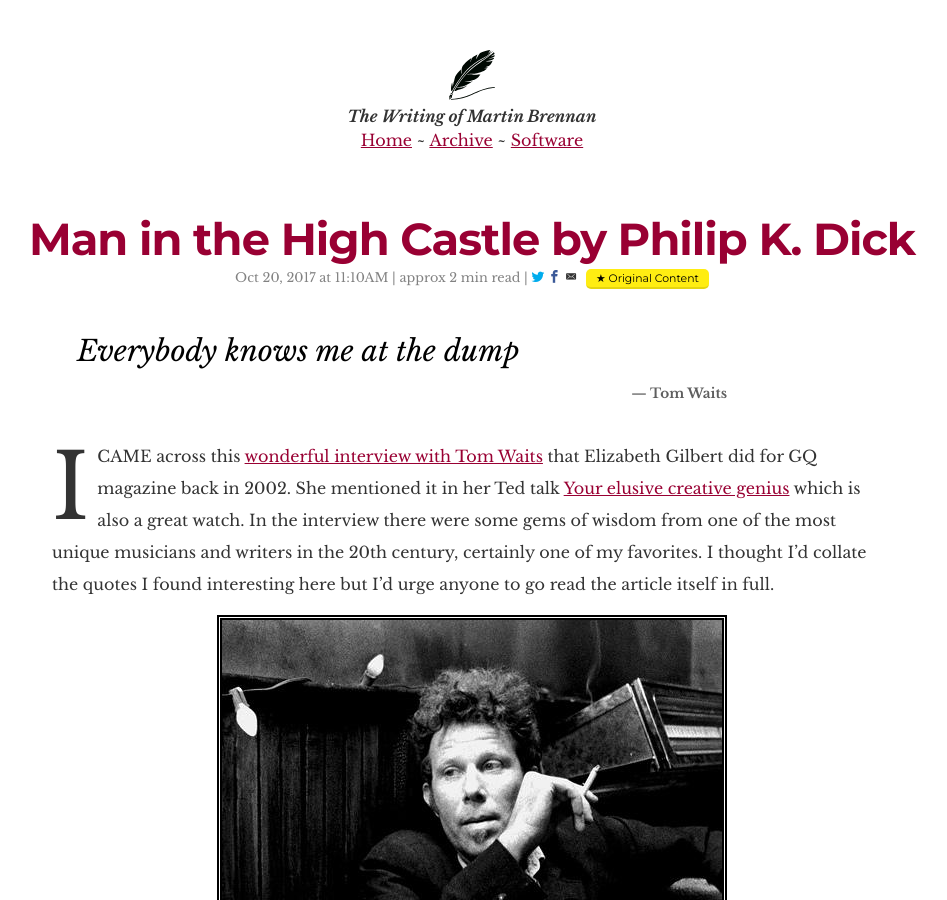
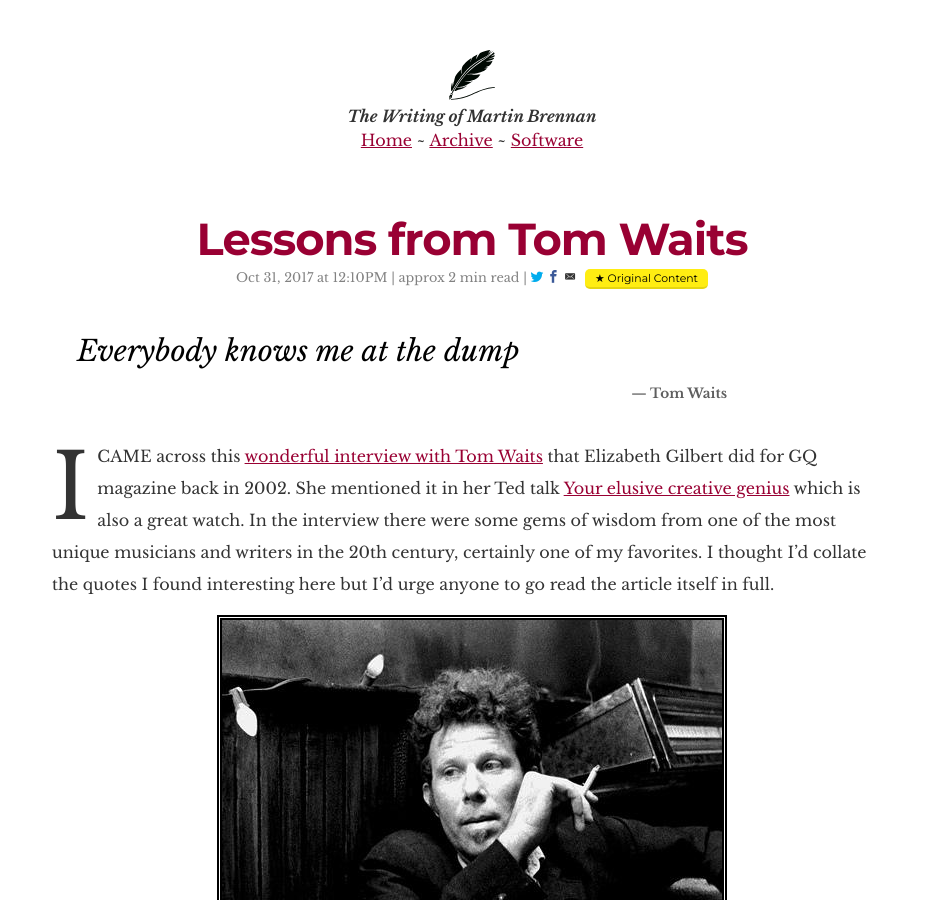
Before and after one commit to martin-brennan/writing.martin-brennan.com, a Jekyll site: the page built from _posts/2017-10-31-lessons-from-tom-waits.md, in a window 1280 px wide and 900 px high. Shown: the whole window, without its empty margins (168-1115 px from the left). Built offline with Jekyll 4.4.1, drawn with Linux system fonts in a browser that asks for light colours; some web fonts are replaced.

Commit message:
Fix title

```diff
--- a/_posts/2017-10-31-lessons-from-tom-waits.md
+++ b/_posts/2017-10-31-lessons-from-tom-waits.md
@@ -1,9 +1,9 @@
 ---
-title: Man in the High Castle by Philip K. Dick
-date: 2017-10-20T21:10:00+10:00
+title: Lessons from Tom Waits
+date: 2017-10-31T22:10:00+10:00
 author: Martin Brennan
 layout: post
-permalink: /man-in-the-high-castle/
+permalink: /lessons-from-tom-waits/
 oc: true
 ---
 
```
